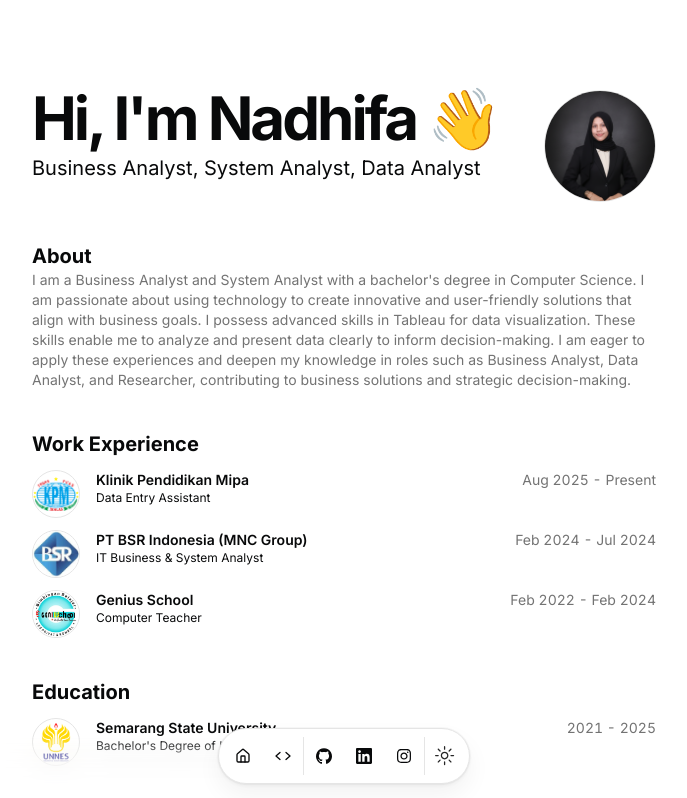
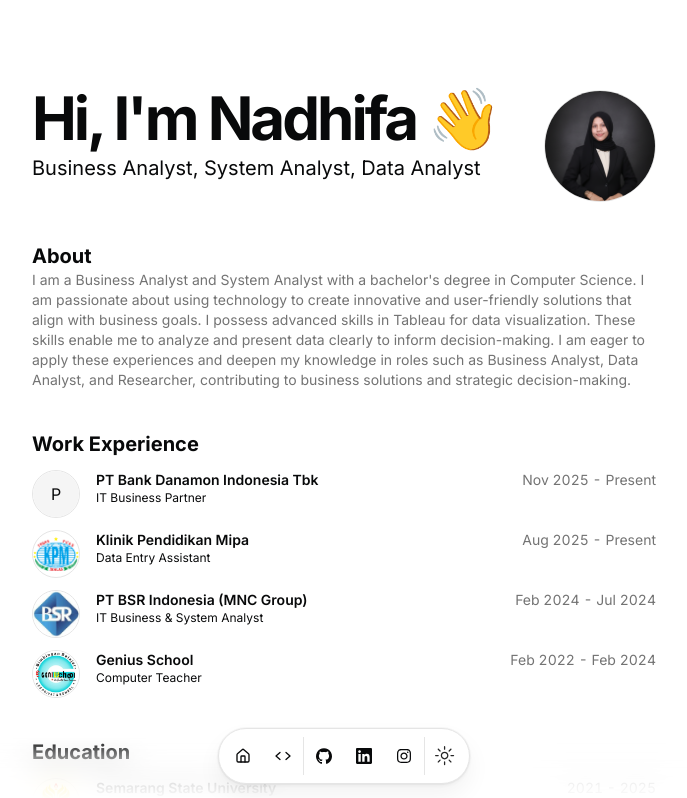
Before and after one commit to Nadhifahreska/Portofolio-Nadhifa, a Next.js app: page / in a window 1280 px wide. Shown: the top 798 px of the page, without its empty margins (296-983 px from the left). Built offline with nearby package versions, Linux system fonts and the light colour scheme.

Commit message:
Update resume.tsx

```diff
--- a/src/data/resume.tsx
+++ b/src/data/resume.tsx
@@ -79,6 +79,18 @@ export const DATA = {
   },
 
   work: [
+    {
+      company: "PT Bank Danamon Indonesia Tbk",
+      href: "https://www.danamon.co.id/",
+      badges: [],
+      location: "On-Site",
+      title: "IT Business Partner",
+      logoUrl: "",
+      start: "Nov 2025",
+      end: "Present",
+      description:
+        "Tracked project timelines and conducted follow-ups with stakeholders to ensure timely task completion and summarized meetings and upadated status reports",
+    },
     {
       company: "Klinik Pendidikan Mipa",
       href: "https://read1bogorplus.com/",
```
